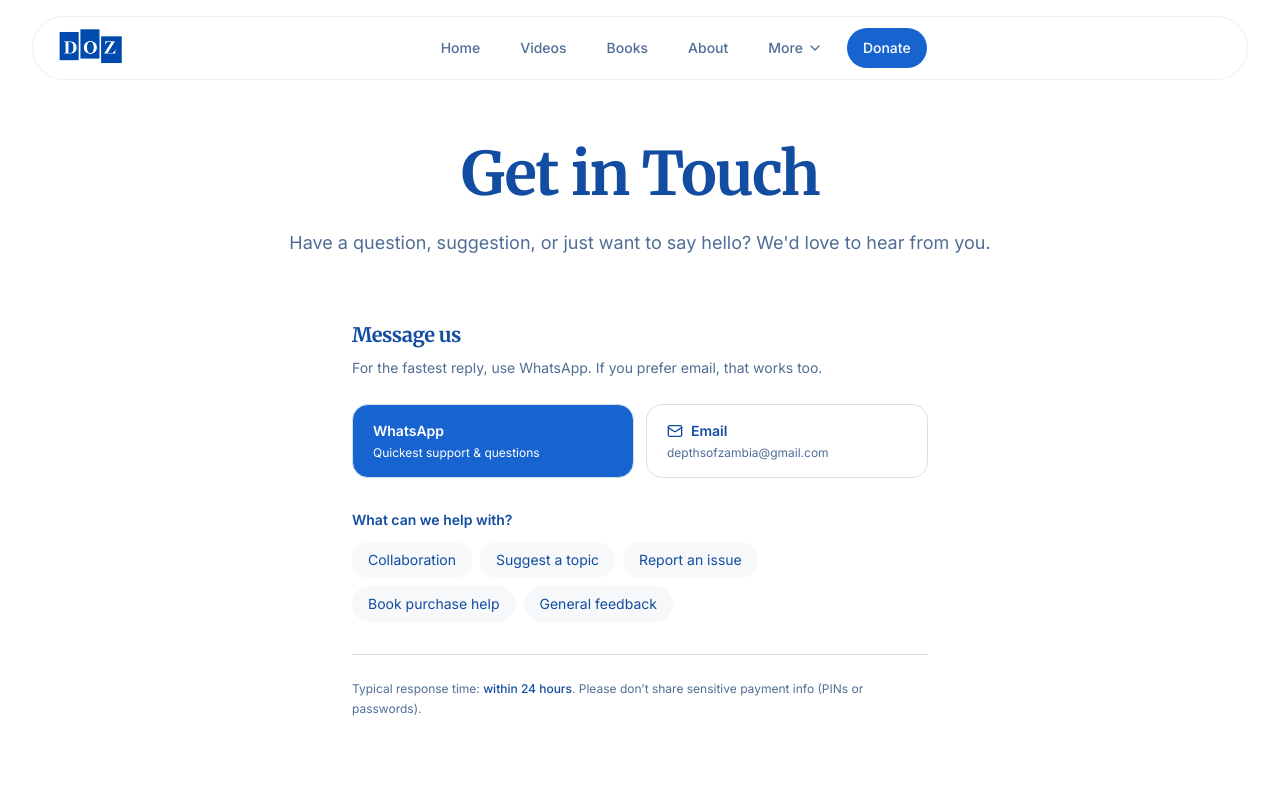
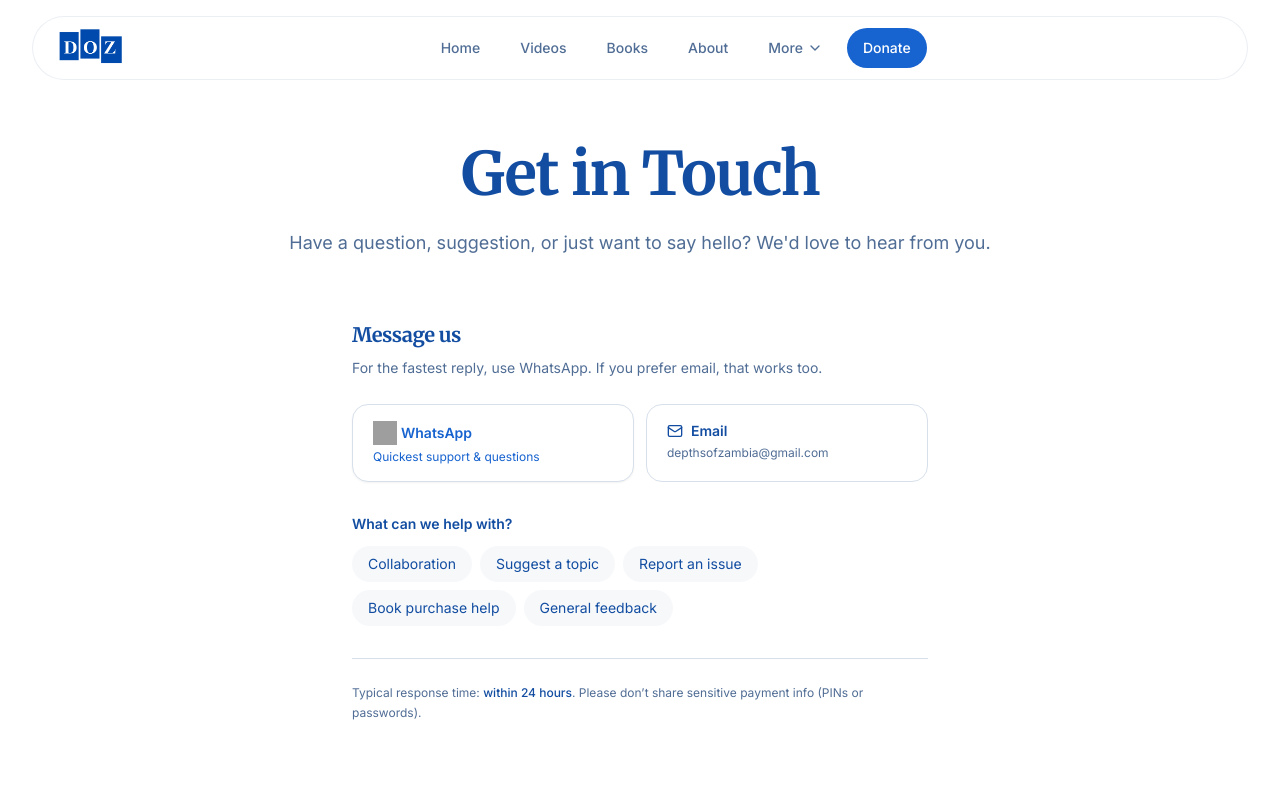
Before and after one commit to marcusChongwani/CoopIQ, a React (Vite) app: page /contact in a window 1280 px wide. Shown: the top 800 px of the page. Built offline with nearby package versions, Linux system fonts and the light colour scheme; grey boxes are pictures that could not be loaded; the HTML template or start-up script is replaced by a standard one.

Commit message:
Update Contact.tsx

```diff
--- a/src/pages/Contact.tsx
+++ b/src/pages/Contact.tsx
@@ -84,16 +84,19 @@ const Contact = () => {
 
           {/* Quick actions */}
           <div className="mt-6 grid grid-cols-1 sm:grid-cols-2 gap-3">
-            <Link
+           <Link
               to="https://wa.me/message/GR7WX3OGSIXEF1"
               target="_blank"
               rel="noreferrer"
               className="
-                rounded-2xl bg-primary text-white border border-border px-5 py-4
+                rounded-2xl bg-white shadow-sm text-primary border border-border px-5 py-4
                 hover:bg-primary/80 transition-colors
               "
             >
+              <div className="flex items-center gap-1">
+              <img src="https://img.freepik.com/premium-vector/whatsapp_798572-489.jpg?semt=ais_hybrid&w=740&q=80" className="h-6 w-6"/>
               <p className="text-sm font-semibold">WhatsApp</p>
+              </div>
               <p className="text-xs  mt-1">
                 Quickest support & questions
               </p>
```
